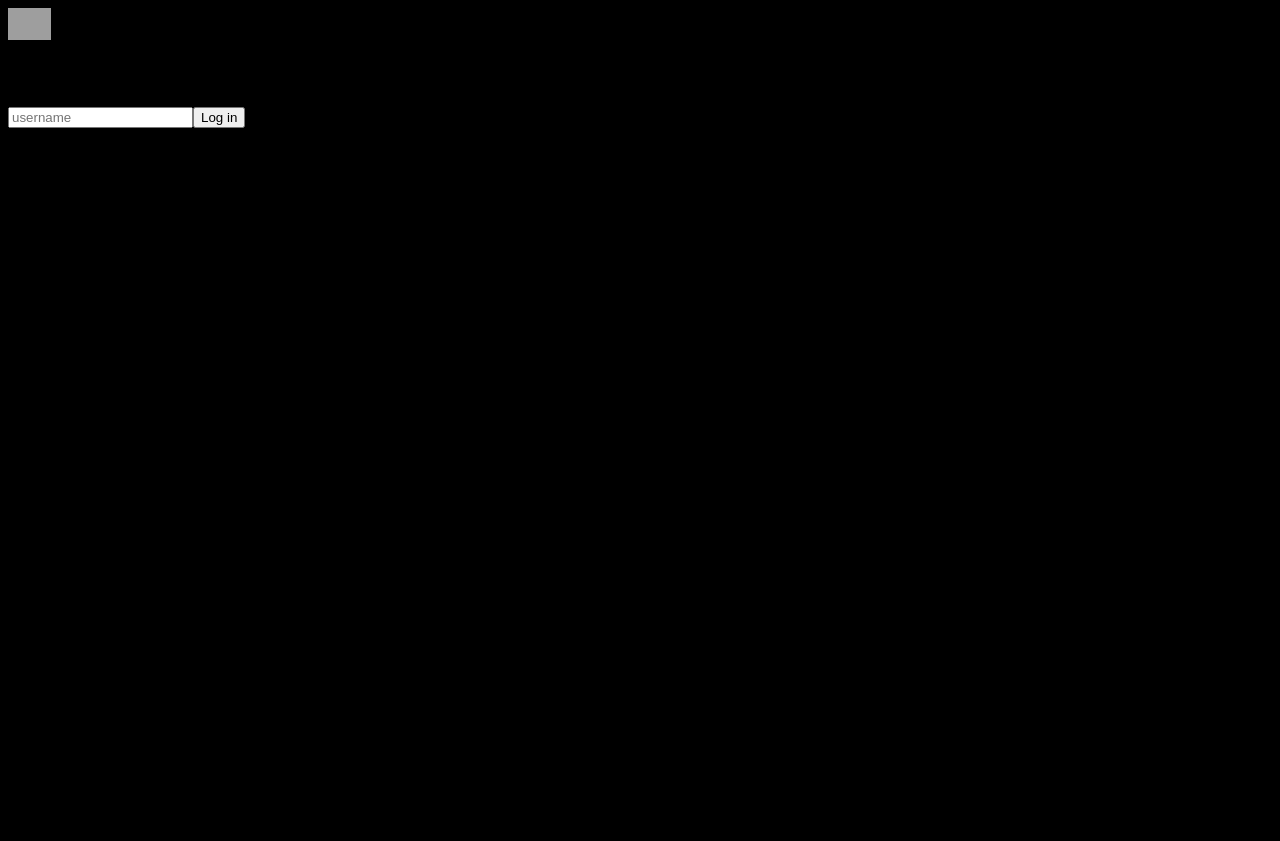
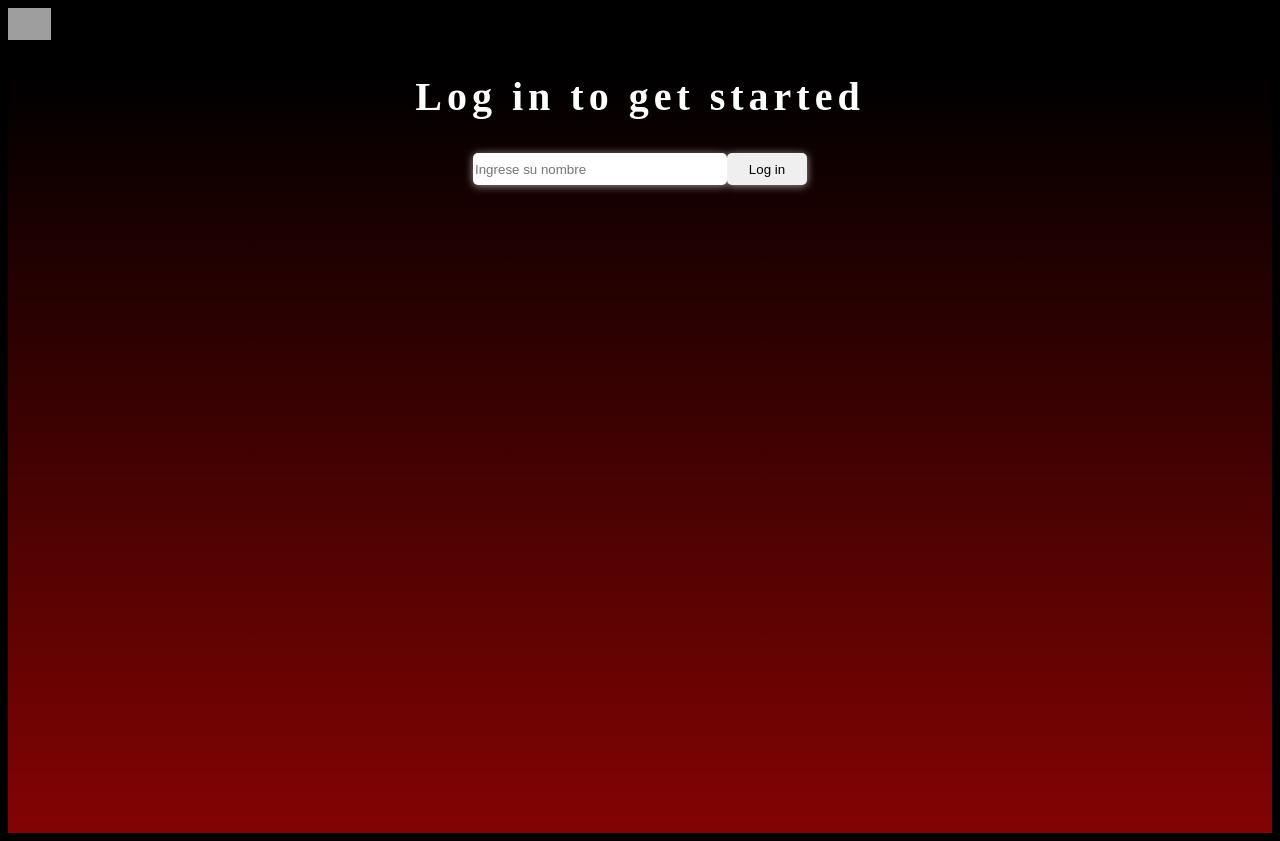
Before and after one commit to giovannilavolpe/HarryPotter-TaskManager, a React (Vite) app in the folder HarryPotter-TaskManager-MMG/: page / in a window 1280 px wide. Before the commit the page ends 800 px from the top, so only its background shows below. Built offline with nearby package versions, Linux system fonts and the light colour scheme; grey boxes are pictures that could not be loaded.

Commit message:
feat(Auth.tsx) add basic style for auth

```diff
--- a/HarryPotter-TaskManager-MMG/src/pages/auth/Auth.tsx
+++ b/HarryPotter-TaskManager-MMG/src/pages/auth/Auth.tsx
@@ -9,16 +9,39 @@ function Auth() {
 
 
   return(
-    <div>
-        <h2>Log in to get Started</h2>
+    <div style={{
+      background: 'linear-gradient(#000000, #840303)',
+      textAlign: 'center',
+      height: '95vh'
+    }}>
+        <h2 style={{
+          color: 'white',
+          fontSize: '40px',
+          fontFamily: 'cursive',
+          letterSpacing: '5px'
+        }}>Log in to get started</h2>
         <input
                 type="text"
-                placeholder="username"
+                placeholder="Ingrese su nombre"
                 value={username}
                 onChange={(e) => setUsername(e.target.value)}
+                style={{
+                  border: 'none',
+                  borderRadius: '5px',
+                  boxShadow: '0px 1px 8px rgba(255, 255, 255, 0.6)',
+                  width: '250px',
+                  height: '30px'
+                }}
+
             />
-            {error && <p className="error">{error}</p>}
-        <button onClick={login}>Log in</button>
+            {error && <p style={{ color: 'white' }}>{error}</p>}
+        <button onClick={login} style={{
+                  border: 'none',
+                  borderRadius: '5px',
+                  boxShadow: '0px 1px 8px rgba(255, 255, 255, 0.6)',
+                  width: '80px',
+                  height: '32px'
+                }}>Log in</button>
 
 
     </div>
```
